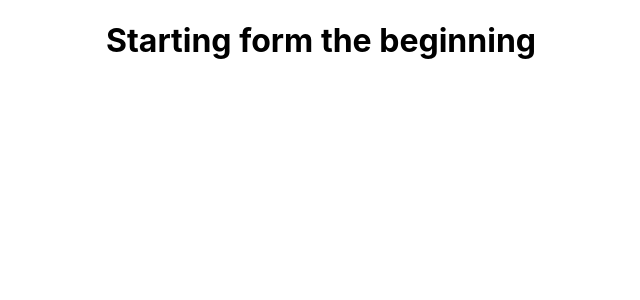
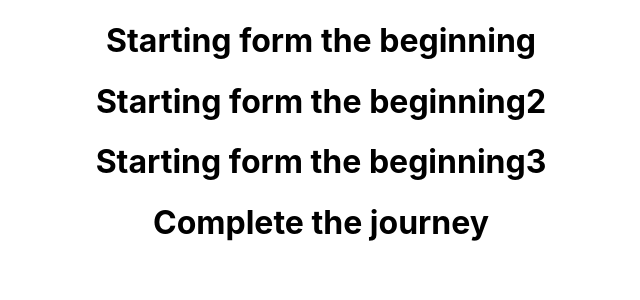
Before and after one commit to Sujanabhandari/github_commands_cheatsheet, a React (Create React App) app: page / in a window 1280 px wide. Shown: the top 300 px of the page, without its empty margins (319-959 px from the left). Built offline with nearby package versions, Linux system fonts and the light colour scheme.

Commit message:
Complete the journey with squash

```diff
--- a/src/App.js
+++ b/src/App.js
@@ -5,6 +5,9 @@ function App() {
   return (
     <div className="App">
      <h1>Starting form the beginning</h1>
+     <h1>Starting form the beginning2</h1>
+     <h1>Starting form the beginning3</h1>
+     <h1>Complete the journey</h1>
     </div>
   );
 }
```
